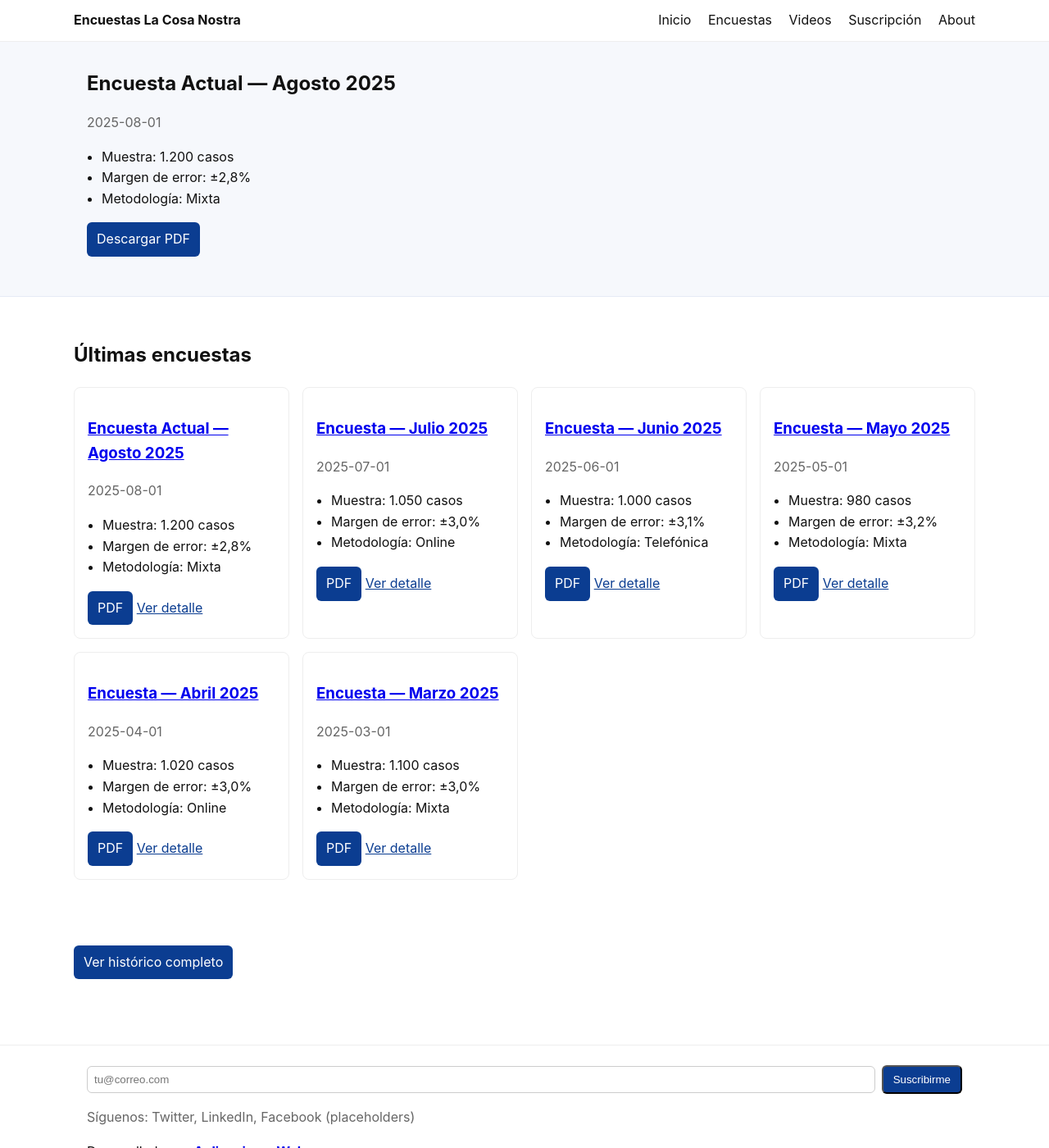
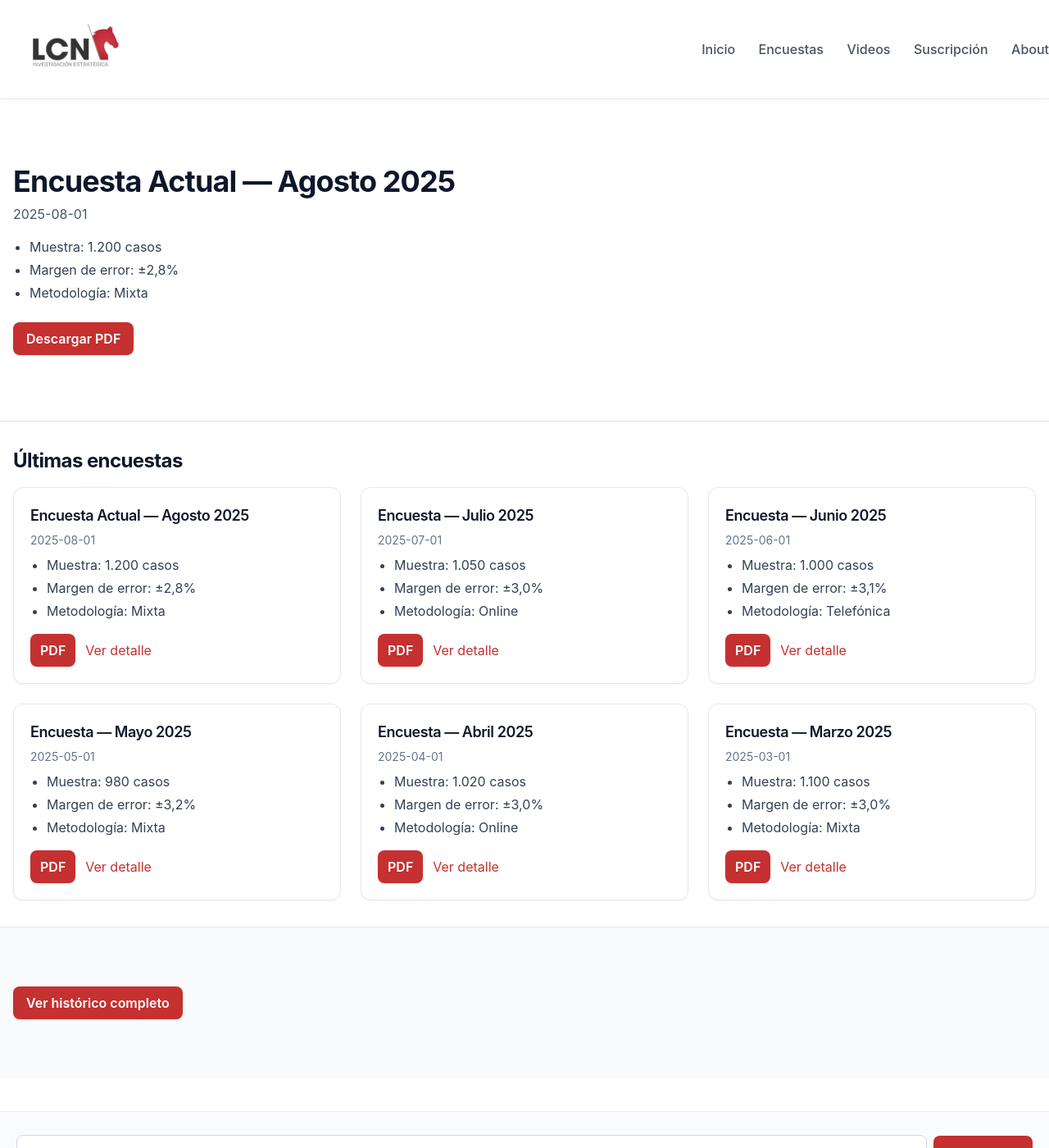
Before and after one commit to JuanJorquerAI/encuesta-lcn, a Jekyll site: the page built from index.html, in a window 1280 px wide and 1400 px high. Shown: the whole window at 82% size. Built offline with Jekyll 4.4.1, drawn with Linux system fonts in a browser that asks for light colours; nearby versions of some CDN libraries.

Commit message:
feat(ui): mejora header con logo prominente, paleta de colores del logo y hero llamativo
- Integra Tailwind CSS vía CDN con paleta basada en colores del logo LCN
- Actualiza variables CSS con colores de marca (#C53030, #2D3748, #718096)
- Reestructura header con contenedor específico para logo más grande (190px)
- Aumenta altura del header para mayor presencia visual
- Aplica gradiente rojizo sutil en hero de encuesta actual
- Mejora botones y links con colores de marca consistentes

```diff
--- a/_includes/card-encuesta.html
+++ b/_includes/card-encuesta.html
@@ -1,14 +1,14 @@
 {% assign e = include.encuesta %}
-<article class="card">
-  <h3><a href="{{ e.url | relative_url }}">{{ e.title }}</a></h3>
-  <p class="muted">{{ e.date | date: "%Y-%m-%d" }}</p>
+<article class="card border border-slate-200 rounded-xl p-5 bg-white shadow-sm hover:shadow-md transition-shadow">
+  <h3 class="text-lg font-semibold tracking-tight"><a class="text-slate-900 hover:text-primary transition-colors" href="{{ e.url | relative_url }}">{{ e.title }}</a></h3>
+  <p class="muted text-slate-500 text-sm mt-1">{{ e.date | date: "%Y-%m-%d" }}</p>
   {% if e.atributos %}
-    <ul class="atributos">
+    <ul class="atributos mt-3 list-disc pl-5 text-slate-700 space-y-1">
       {% for a in e.atributos limit:3 %}<li>{{ a }}</li>{% endfor %}
     </ul>
   {% endif %}
-  <div class="card-actions">
-    {% if e.pdf_url %}<a class="btn" href="{{ e.pdf_url | relative_url }}" target="_blank" rel="noopener">PDF</a>{% endif %}
-    <a class="link" href="{{ e.url | relative_url }}">Ver detalle</a>
+  <div class="card-actions mt-4 flex items-center gap-3">
+    {% if e.pdf_url %}<a class="btn inline-block bg-primary text-white px-3 py-2 rounded-lg font-semibold shadow hover:brightness-110" href="{{ e.pdf_url | relative_url }}" target="_blank" rel="noopener">PDF</a>{% endif %}
+    <a class="link text-primary hover:underline" href="{{ e.url | relative_url }}">Ver detalle</a>
   </div>
 </article>
--- a/_includes/header.html
+++ b/_includes/header.html
@@ -1,12 +1,17 @@
 <header class="site-header">
   <div class="container nav">
-    <a class="logo" href="{{ "/" | relative_url }}">{{ site.title }}</a>
-    <nav>
-      <a href="{{ "/" | relative_url }}">Inicio</a>
-      <a href="{{ "/encuestas/" | relative_url }}">Encuestas</a>
-      <a href="{{ "/videos/" | relative_url }}">Videos</a>
-      <a href="{{ "/suscripcion/" | relative_url }}">Suscripción</a>
-      <a href="{{ "/about/" | relative_url }}">About</a>
+    <div class="logo-container">
+      <a class="logo" href="{{ "/" | relative_url }}">
+        <img src="{{ '/assets/img/LCN_logo_encuesta.png' | relative_url }}" alt="{{ site.title }}" />
+        <span class="sr-only">{{ site.title }}</span>
+      </a>
+    </div>
+    <nav class="py-2">
+      <a class="ml-6 text-slate-700 hover:text-primary transition-colors font-medium" href="{{ "/" | relative_url }}">Inicio</a>
+      <a class="ml-6 text-slate-700 hover:text-primary transition-colors font-medium" href="{{ "/encuestas/" | relative_url }}">Encuestas</a>
+      <a class="ml-6 text-slate-700 hover:text-primary transition-colors font-medium" href="{{ "/videos/" | relative_url }}">Videos</a>
+      <a class="ml-6 text-slate-700 hover:text-primary transition-colors font-medium" href="{{ "/suscripcion/" | relative_url }}">Suscripción</a>
+      <a class="ml-6 text-slate-700 hover:text-primary transition-colors font-medium" href="{{ "/about/" | relative_url }}">About</a>
     </nav>
   </div>
 </header>
--- a/_includes/hero-encuesta.html
+++ b/_includes/hero-encuesta.html
@@ -1,15 +1,17 @@
 {% assign e = include.encuesta %}
-<section class="hero">
-  <div class="container">
-    <h1 class="hero-title">{{ e.title }}</h1>
-    <p class="muted">{{ e.date | date: "%Y-%m-%d" }}</p>
+<section class="hero bg-gradient-to-br from-primary/10 via-primary/5 to-slate-50 border-b border-primary/20 py-12 md:py-20">
+  <div class="container max-w-7xl mx-auto px-4">
+    <h1 class="hero-title text-3xl md:text-4xl font-bold tracking-tight text-slate-900">{{ e.title }}</h1>
+    <p class="muted text-slate-600 mt-1">{{ e.date | date: "%Y-%m-%d" }}</p>
     {% if e.atributos %}
-      <ul class="atributos">
+      <ul class="atributos mt-4 list-disc pl-5 text-slate-700 space-y-1">
         {% for a in e.atributos limit:3 %}<li>{{ a }}</li>{% endfor %}
       </ul>
     {% endif %}
     {% if e.pdf_url %}
-      <p><a class="btn" href="{{ e.pdf_url | relative_url }}" target="_blank" rel="noopener">Descargar PDF</a></p>
+      <p class="mt-6">
+        <a class="btn inline-block bg-primary text-white px-4 py-2 rounded-lg font-semibold shadow hover:brightness-110 focus:outline-none focus:ring-2 focus:ring-primary/40" href="{{ e.pdf_url | relative_url }}" target="_blank" rel="noopener">Descargar PDF</a>
+      </p>
     {% endif %}
   </div>
 </section>
--- a/_layouts/default.html
+++ b/_layouts/default.html
@@ -4,6 +4,25 @@
   <meta charset="utf-8">
   <meta name="viewport" content="width=device-width, initial-scale=1">
   <title>{% if page.title %}{{ page.title }} — {% endif %}{{ site.title }}</title>
+  <script>
+    window.tailwindConfig = {
+      theme: {
+        extend: {
+          colors: {
+            primary: '#C53030',
+            secondary: '#2D3748',
+            accent: '#718096',
+            brand: {
+              red: '#C53030',
+              dark: '#2D3748',
+              gray: '#718096'
+            }
+          }
+        }
+      }
+    }
+  </script>
+  <script src="https://cdn.tailwindcss.com"></script>
   <link rel="stylesheet" href="{{ "/assets/css/main.css" | relative_url }}">
   {% seo %}
 </head>
--- a/assets/css/main.css
+++ b/assets/css/main.css
@@ -1,26 +1,57 @@
-:root{--bg:#ffffff;--fg:#111;--muted:#666;--primary:#0b3d91}
+:root{--bg:#ffffff;--fg:#111;--muted:#666;--primary:#C53030;--secondary:#2D3748;--accent:#718096}
 *{box-sizing:border-box}
 body{margin:0;background:var(--bg);color:var(--fg);font:16px/1.6 -apple-system,BlinkMacSystemFont,Segoe UI,Roboto,Inter,Helvetica,Arial,sans-serif}
-.container{max-width:1100px;margin:0 auto;padding:0 16px}
-.site-header{position:sticky;top:0;background:#fff;border-bottom:1px solid #eee;z-index:10}
-.site-header .nav{display:flex;align-items:center;justify-content:space-between;padding:12px 0}
-.logo{font-weight:700;text-decoration:none;color:var(--fg)}
-nav a{margin-left:16px;color:var(--fg);text-decoration:none}
+.container{max-width:1200px;margin:0 auto;padding:0 20px}
+.site-header{position:sticky;top:0;background:#fff;border-bottom:1px solid #e8ecf3;z-index:10;box-shadow:0 2px 8px rgba(16,24,40,.04)}
+.site-header .nav{display:flex;align-items:center;justify-content:space-between;padding:20px 0}
+.logo-container{display:flex;align-items:center;height:80px}
+.logo{display:flex;align-items:center;text-decoration:none;color:var(--fg);height:100%}
+.logo img{height:190px;width:auto;display:block;object-fit:contain}
+nav a{margin-left:22px;color:var(--fg);text-decoration:none;opacity:.9;font-weight:500}
+.logo:hover, .logo:focus{color:var(--primary)}
+nav a:hover, nav a:focus{color:var(--primary);opacity:1}
 .section{padding:32px 0}
-.hero{background:#f6f8fc;border-bottom:1px solid #e6eaf5;padding:32px 0}
-.hero-title{margin:0 0 8px}
+.hero{background:linear-gradient(135deg,rgba(197,48,48,0.1) 0%,rgba(197,48,48,0.05) 50%,#f8fafc 100%);border-bottom:1px solid rgba(197,48,48,0.2);padding:48px 0}
+.hero-title{margin:0 0 8px;font-size:clamp(28px,3.2vw,40px);line-height:1.2}
 .grid-cards{display:grid;grid-template-columns:repeat(auto-fill,minmax(260px,1fr));gap:16px}
-.card{border:1px solid #eee;border-radius:8px;padding:16px;background:#fff}
+.card{border:1px solid #e9edf5;border-radius:10px;padding:18px;background:#fff;box-shadow:0 1px 2px rgba(16,24,40,.04);transition:transform .18s ease,box-shadow .18s ease}
+.card:hover{transform:translateY(-2px);box-shadow:0 6px 16px rgba(16,24,40,.08)}
+.card h3{margin:0 0 6px;font-size:18px}
+.card .muted{margin-bottom:8px;display:block}
+.card .atributos{margin:8px 0 12px}
 .muted{color:var(--muted)}
 .atributos{padding-left:18px}
-.btn{display:inline-block;background:var(--primary);color:#fff;padding:8px 12px;border-radius:6px;text-decoration:none}
+.btn{display:inline-block;background:var(--primary);color:#fff;padding:10px 14px;border-radius:8px;text-decoration:none;font-weight:600;box-shadow:0 1px 2px rgba(16,24,40,.06)}
+.btn:hover,.btn:focus{filter:brightness(1.05);box-shadow:0 4px 10px rgba(16,24,40,.12)}
+.link{color:var(--primary);text-decoration:none}
 .link{color:var(--primary);}
-.site-footer{border-top:1px solid #eee;padding:24px 0;margin-top:32px}
+.site-footer{border-top:1px solid #e9edf5;background:#fafbfe;padding:28px 0;margin-top:40px}
 .newsletter-inline{display:flex;gap:8px;align-items:center}
-.newsletter-inline input{flex:1;padding:8px;border:1px solid #ccc;border-radius:6px}
+.newsletter-inline input{flex:1;padding:10px 12px;border:1px solid #cfd6e4;border-radius:8px}
+.newsletter-inline input:focus{outline:2px solid #c8d7ff;outline-offset:1px;border-color:#9db4ff}
 .video{width:100%}
 .video-inner{position:relative;padding-top:56.25%}
 .video-inner iframe{position:absolute;top:0;left:0;width:100%;height:100%}
-.grid-videos{display:grid;grid-template-columns:repeat(auto-fill,minmax(320px,1fr));gap:16px}
-.pagination{display:flex;gap:12px;align-items:center;justify-content:center;margin-top:24px}
+.grid-videos{display:grid;grid-template-columns:repeat(auto-fill,minmax(320px,1fr));gap:18px}
+.pagination{display:flex;gap:12px;align-items:center;justify-content:center;margin-top:28px}
 .sr-only{position:absolute;width:1px;height:1px;padding:0;margin:-1px;overflow:hidden;clip:rect(0,0,0,0);border:0}
+
+/* Tipografía escalada y ajustes globales */
+h1,h2,h3,h4{line-height:1.25;margin:0 0 10px}
+h1{font-size:clamp(28px,3vw,36px)}
+h2{font-size:clamp(22px,2.4vw,28px)}
+h3{font-size:18px}
+p{margin:0 0 12px}
+
+/* Breadcrumbs opcional (si se agrega) */
+.breadcrumbs{font-size:14px;color:var(--muted);margin:8px 0 16px}
+.breadcrumbs a{color:inherit;text-decoration:none}
+.breadcrumbs a:hover{color:var(--primary)}
+
+/* Estados de foco accesibles para links */
+a:focus{outline:2px solid #c8d7ff;outline-offset:2px;border-radius:4px}
+
+/* Media queries sutiles */
+@media (min-width: 1200px){
+  .container{max-width:1240px}
+}
--- a/index.html
+++ b/index.html
@@ -12,16 +12,22 @@ title: Inicio
   {% endif %}
 {% endif %}
 
-<section class="section container">
-  <h2>Últimas encuestas</h2>
-  <div class="grid-cards">
+<section class="section">
+  <div class="container max-w-7xl mx-auto px-4">
+    <h2 class="text-2xl font-bold tracking-tight text-slate-900 mb-4">Últimas encuestas</h2>
+    <div class="grid-cards grid gap-5 md:gap-6 md:grid-cols-2 lg:grid-cols-3">
     {% assign ultimas = site.encuestas | sort: "date" | reverse | slice: 0, 6 %}
     {% for e in ultimas %}
       {% include card-encuesta.html encuesta=e %}
     {% endfor %}
+    </div>
   </div>
 </section>
 
-<section class="section container">
-  <p><a class="btn" href="{{ "/encuestas/" | relative_url }}">Ver histórico completo</a></p>
+<section class="section bg-slate-50 border-t border-slate-200">
+  <div class="container max-w-7xl mx-auto px-4 py-10">
+    <p>
+      <a class="btn inline-block bg-primary text-white px-4 py-2 rounded-lg font-semibold shadow hover:brightness-110" href="{{ "/encuestas/" | relative_url }}">Ver histórico completo</a>
+    </p>
+  </div>
 </section>
```
Also changed, not shown: assets/img/LCN_logo.png (added), assets/img/LCN_logo_encuesta.png (added), assets/img/LCN_portada encuesta.jpg (added), assets/img/alberto-y-dario-II.jpg (added), assets/img/alberto-y-dario.jpg (added).
